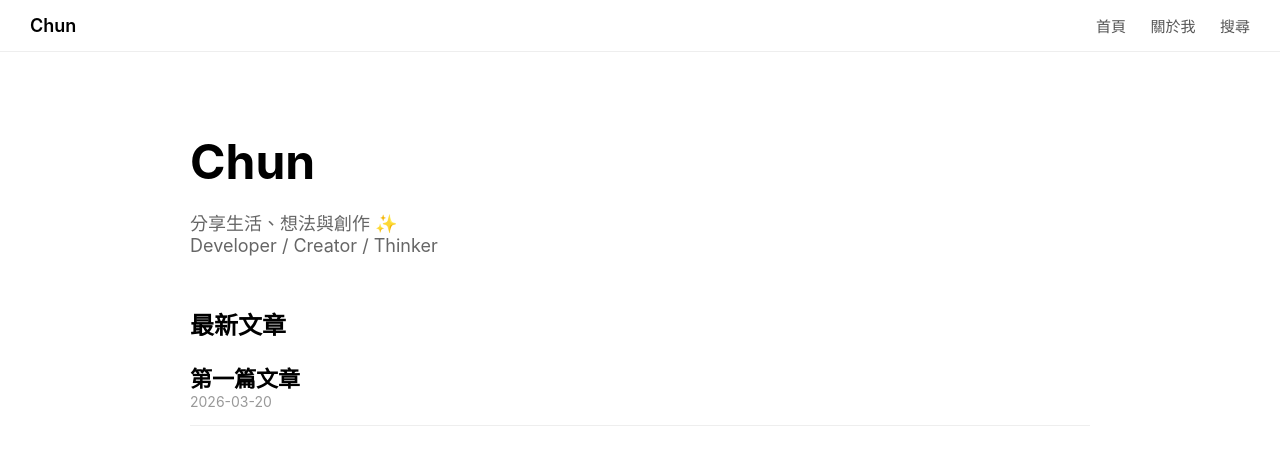
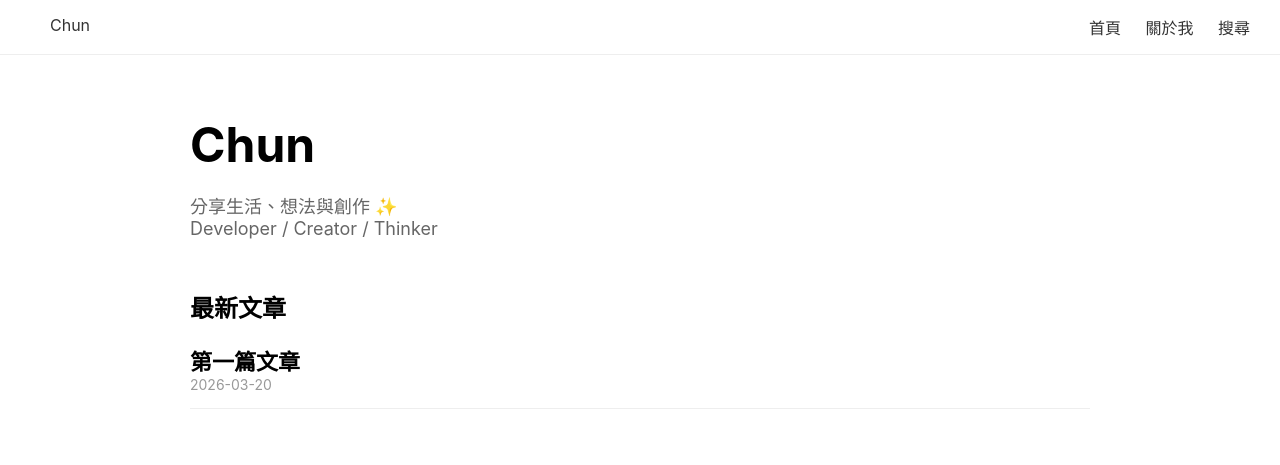
Before and after one commit to chunslifestyle/chunslifestyle.github.io, a Jekyll site: the page built from index.md, in a window 1280 px wide. Shown: the top 465 px of the page. Built offline with Jekyll 4.4.1, drawn with Linux system fonts in a browser that asks for light colours.

Commit message:
Update default.html

```diff
--- a/_layouts/default.html
+++ b/_layouts/default.html
@@ -5,69 +5,35 @@
   <title>{{ page.title }}</title>
 
   <style>
-    body {
-      margin: 0;
-      font-family: -apple-system, BlinkMacSystemFont, "Segoe UI", Roboto;
-      background: #fff;
+    body { margin:0; font-family:-apple-system; }
+
+    .nav {
+      padding:15px 30px;
+      border-bottom:1px solid #eee;
+      display:flex;
+      justify-content:space-between;
     }
 
-    /* 導覽列 */
-    .navbar {
-      position: sticky;
-      top: 0;
-      background: white;
-      border-bottom: 1px solid #eee;
-      padding: 15px 30px;
-      display: flex;
-      justify-content: space-between;
-      align-items: center;
-      z-index: 1000;
-    }
-
-    .nav-left a {
-      font-size: 18px;
-      font-weight: 600;
-      text-decoration: none;
-      color: black;
-    }
-
-    .nav-right a {
-      margin-left: 20px;
-      text-decoration: none;
-      color: #555;
-      font-size: 15px;
-    }
-
-    .nav-right a:hover {
-      color: black;
-    }
-
-    /* 內容區 */
-    .content {
-      padding: 20px;
+    .nav a {
+      margin-left:20px;
+      text-decoration:none;
+      color:#333;
     }
   </style>
 </head>
 
 <body>
 
-  <!-- 導覽列 -->
-  <div class="navbar">
-    <div class="nav-left">
-      <a href="/">Chun</a>
-    </div>
-
-    <div class="nav-right">
+  <div class="nav">
+    <div><a href="/">Chun</a></div>
+    <div>
       <a href="/">首頁</a>
-      <a href="/about">關於我</a>
-      <a href="/search">搜尋</a>
+      <a href="/about.html">關於我</a>
+      <a href="/search.html">搜尋</a>
     </div>
   </div>
 
-  <!-- 內容 -->
-  <div class="content">
-    {{ content }}
-  </div>
+  {{ content }}
 
 </body>
 </html>
```
